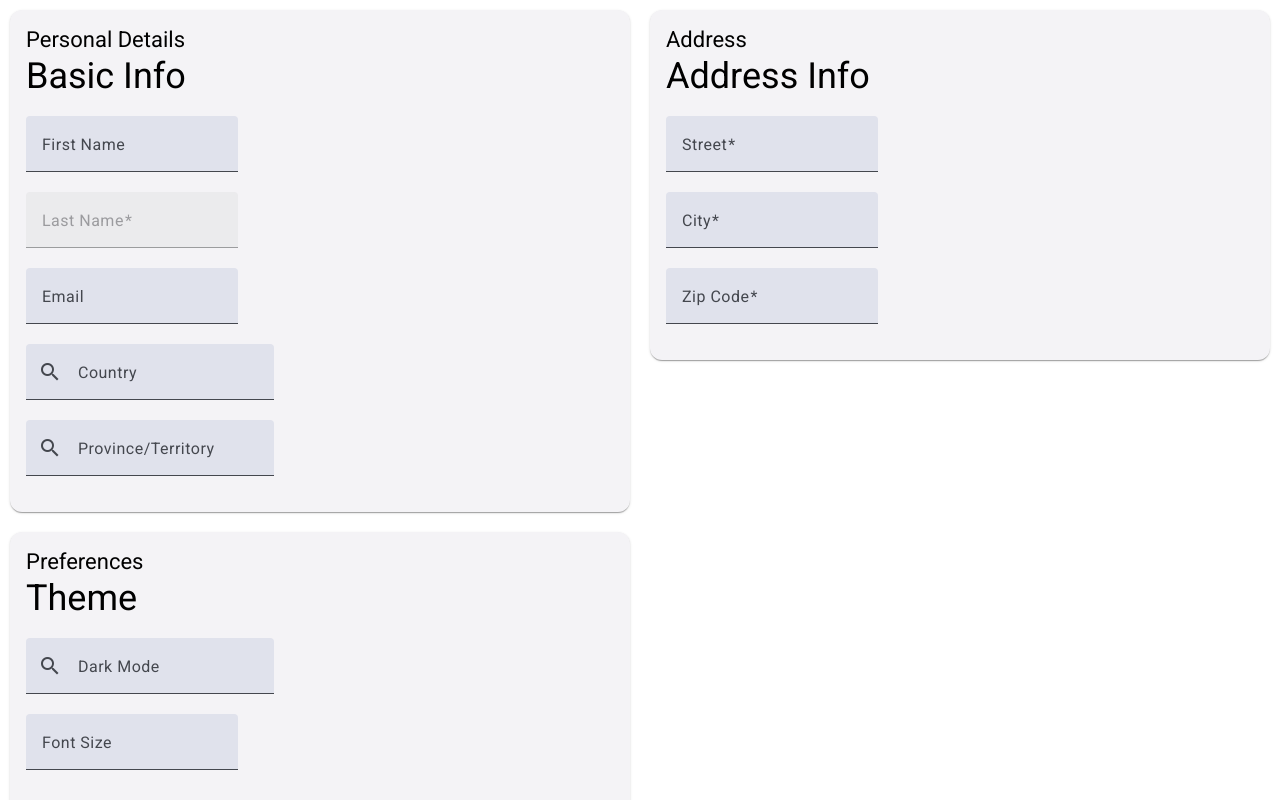
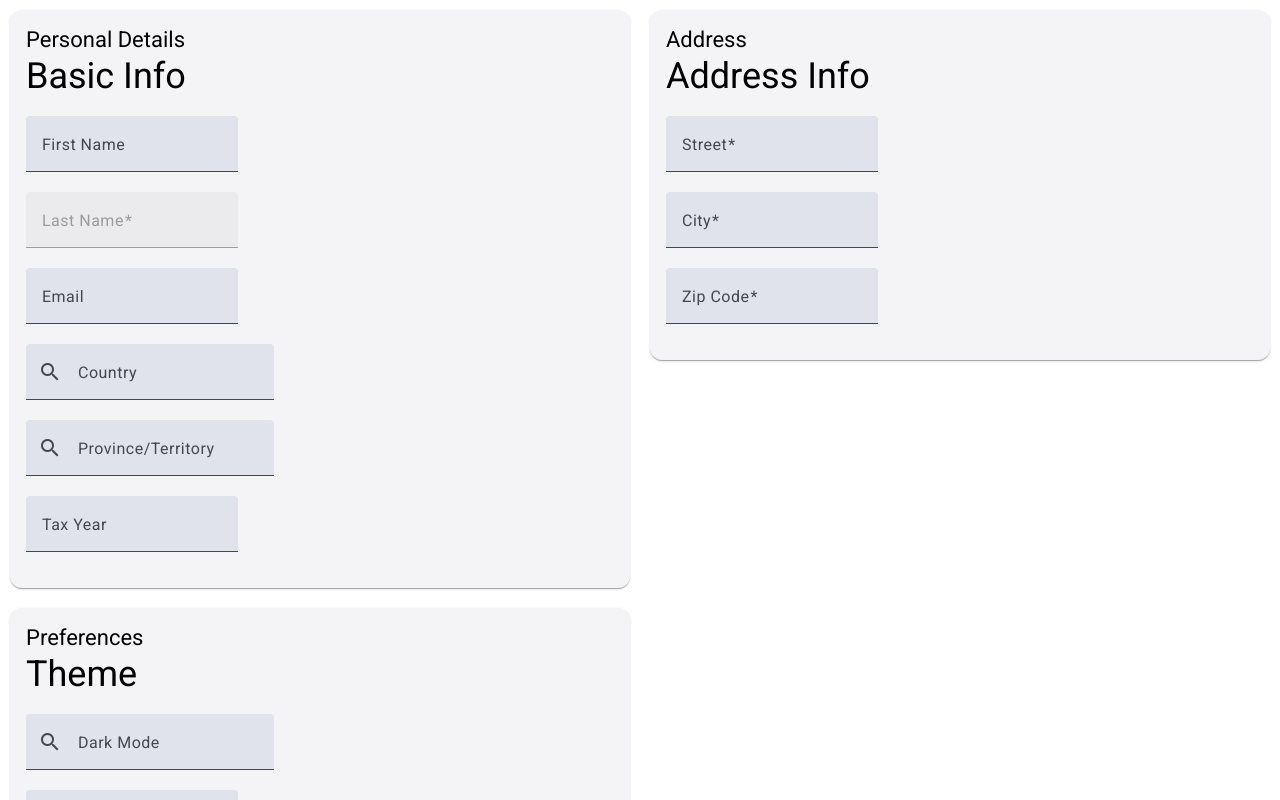
Before and after one commit to amanvishnani/AngularDynamicForms, an Angular app: page / in a window 1280 px wide. Shown: the top 800 px of the page. Built offline with nearby package versions, Linux system fonts and the light colour scheme.

Commit message:
Add Tax Year

```diff
--- a/src/app/app.component.ts
+++ b/src/app/app.component.ts
@@ -27,7 +27,8 @@ export class AppComponent implements OnInit {
             { name: 'Last Name', type: 'text', validations: { required: true }, disabled: true },
             { name: 'Email', type: 'email', validations: {  } },
             { name: 'Country', type: 'country' },
-            { name: 'Province', type: 'province' }
+            { name: 'Province', type: 'province' },
+            { name: 'Tax Year', type: 'taxYear'}
           ]
         }
       ]
--- a/src/app/dynamic-form/DynamicFormConfig.ts
+++ b/src/app/dynamic-form/DynamicFormConfig.ts
@@ -1,6 +1,6 @@
 export interface FormFieldConfig {
     name: string;
-    type: 'text' | 'email' | 'country' | 'province' | 'name' | 'number' | 'dropdown';
+    type: 'text' | 'email' | 'country' | 'province' | 'name' | 'number' | 'dropdown' | 'taxYear';
     options?: string[];
     validations?: {
       required?: boolean;
--- a/src/app/dynamic-form/dynamic-form.component.html
+++ b/src/app/dynamic-form/dynamic-form.component.html
@@ -14,6 +14,7 @@
                   <app-email-input *ngSwitchCase="'email'" [control]="$any(form).controls[field.name]"></app-email-input>
                   <app-country-input *ngSwitchCase="'country'" [control]="$any(form).controls[field.name]"></app-country-input>
                   <app-province-input *ngSwitchCase="'province'" [control]="$any(form).controls[field.name]"></app-province-input>
+                  <app-tax-year-input *ngSwitchCase="'taxYear'" [control]="$any(form).controls[field.name]"></app-tax-year-input>
                   <app-dropdown-input *ngSwitchCase="'dropdown'" [control]="$any(form).controls[field.name]" [label]="field.name" [items]="field.options || []"></app-dropdown-input>
                   <mat-form-field *ngSwitchDefault>
                     <mat-label>{{ field.name }}</mat-label>
--- a/src/app/dynamic-form/dynamic-form.component.ts
+++ b/src/app/dynamic-form/dynamic-form.component.ts
@@ -8,6 +8,7 @@ import { EmailInputComponent } from '../email-input/email-input.component';
 import { CountryInputComponent } from '../country-input/country-input.component';
 import { ProvinceInputComponent } from '../province-input/province-input.component';
 import { DropdownInput } from "../dropdown-input/dropdown-input.component";
+import { TaxYearInputComponent } from '../tax-year-input/tax-year-input.component';
 import { MatCardModule } from '@angular/material/card';
 import { MatDividerModule } from '@angular/material/divider';
 import { MatGridListModule } from '@angular/material/grid-list';
@@ -21,6 +22,7 @@ import { MatGridListModule } from '@angular/material/grid-list';
     EmailInputComponent,
     CountryInputComponent,
     ProvinceInputComponent,
+    TaxYearInputComponent,
     MatFormFieldModule,
     MatInputModule,
     DropdownInput,
--- /dev/null
+++ b/src/app/tax-year-input/tax-year-input.component.css
@@ -0,0 +1 @@
+/* */
--- /dev/null
+++ b/src/app/tax-year-input/tax-year-input.component.html
@@ -0,0 +1,5 @@
+<mat-form-field appearance="fill">
+  <mat-label>Tax Year</mat-label>
+  <input matInput [formControl]="control" placeholder="YYYY">
+  <mat-error *ngIf="control.invalid">{{getErrorMessage()}}</mat-error>
+</mat-form-field>
--- /dev/null
+++ b/src/app/tax-year-input/tax-year-input.component.ts
@@ -0,0 +1,43 @@
+import { Component, Input } from '@angular/core';
+import { FormControl, ReactiveFormsModule, Validators } from '@angular/forms';
+import { MatFormFieldModule } from '@angular/material/form-field';
+import { MatInputModule } from '@angular/material/input';
+import { CommonModule } from '@angular/common';
+
+@Component({
+  selector: 'app-tax-year-input',
+  standalone: true,
+  imports: [
+    CommonModule,
+    ReactiveFormsModule,
+    MatFormFieldModule,
+    MatInputModule,
+  ],
+  templateUrl: './tax-year-input.component.html',
+  styleUrl: './tax-year-input.component.css',
+})
+export class TaxYearInputComponent {
+
+  private _control!: FormControl;
+
+  @Input({required: true})
+  set control(control: FormControl) {
+    this._control = control;
+    this._control.addValidators(Validators.pattern('^\\d{4}$'));
+  }
+  get control(): FormControl {
+    return this._control;
+  }
+
+  constructor() {
+  }
+
+  getErrorMessage() {
+    if (this.control.hasError('required')) {
+      return 'You must enter a value';
+    }
+
+    return this.control.hasError('pattern') ? 'Not a valid tax year' : '';
+  }
+
+}
```
